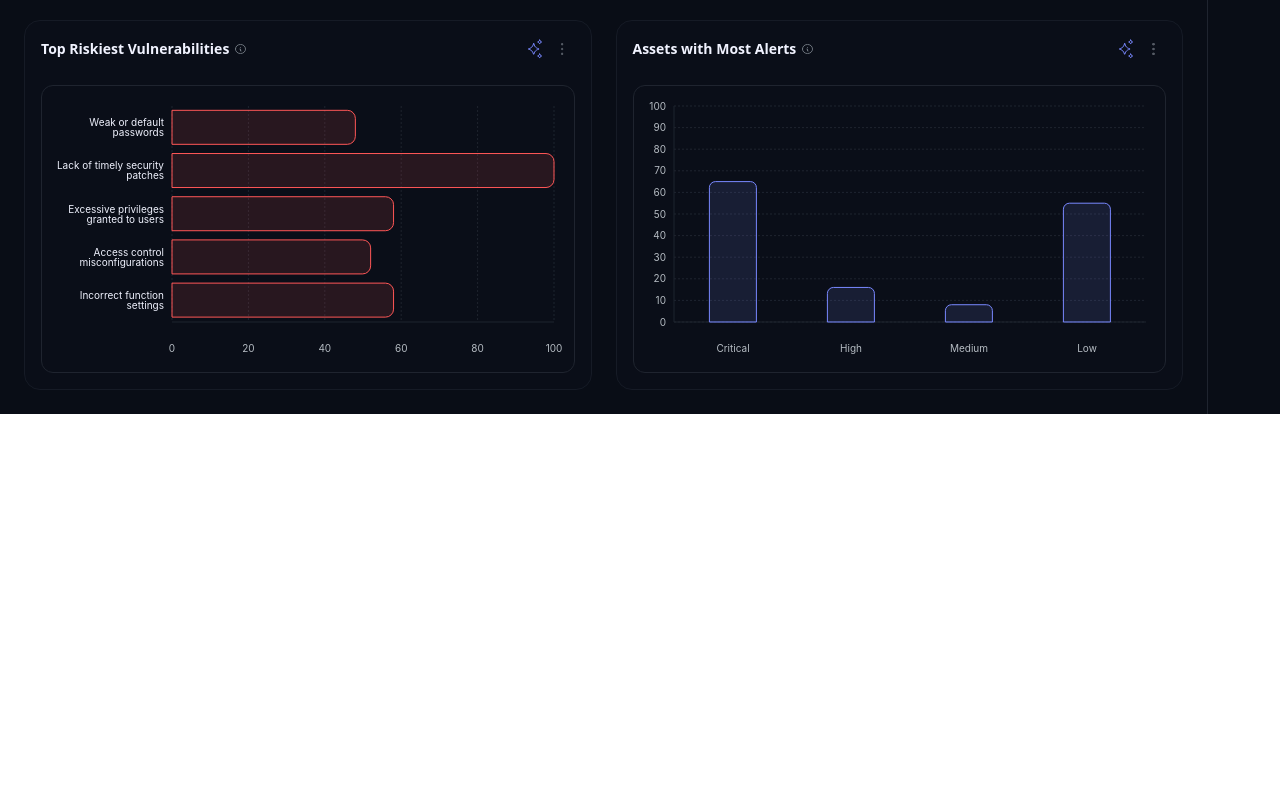
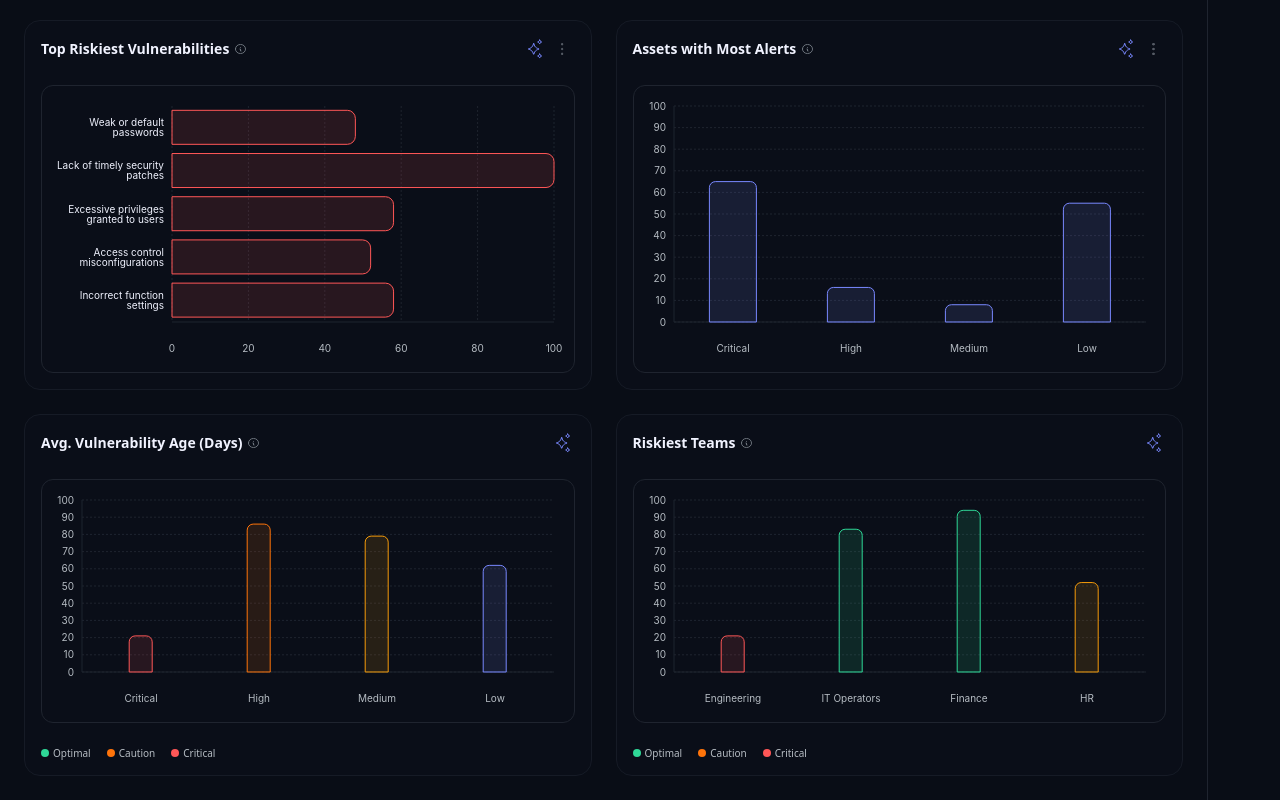
Before and after one commit to abdulmajeed33/react-trial, a React (Vite) app: page / in a window 1280 px wide. Shown: the part 2028-2828 px from the top of the page. Before the commit the page ends 2442 px from the top, so only its background shows below. Built offline with nearby package versions, Linux system fonts and the light colour scheme; a web font is replaced by a local one.

Commit message:
Add AvgVulnerabilityAgeChart and RiskiestTeamsChart components to MainContent for enhanced dashboard insights. Integrate VerticalBarChart for consistent chart rendering and maintainability.

```diff
--- /dev/null
+++ b/src/components/charts/AvgVulnerabilityAgeChart.tsx
@@ -0,0 +1,49 @@
+import VerticalBarChart from './common/VerticalBarChart';
+import type { BarChartData, LegendData } from './common/VerticalBarChart';
+
+export interface AvgVulnerabilityAgeChartProps {
+  onRemoveWidget?: () => void;
+  onExportData?: () => void;
+  onSettings?: () => void;
+  onMagicClick?: () => void;
+}
+
+export default function AvgVulnerabilityAgeChart({
+  onRemoveWidget,
+  onExportData,
+  onSettings,
+  onMagicClick,
+}: AvgVulnerabilityAgeChartProps) {
+
+  // Data based on Figma design - bar heights relative to 100% scale
+  const data: BarChartData[] = [
+    { name: "Critical", value: 21, color: "#FF5757" }, // ~39px height from 188px total
+    { name: "High", value: 86, color: "#FF740A" }, // ~162px height from 188px total
+    { name: "Medium", value: 79, color: "#F59C0B" }, // ~149px height from 188px total
+    { name: "Low", value: 62, color: "#7988FF" }, // ~117px height from 188px total
+  ];
+
+  // Legend items matching Figma colors
+  const legendItems: LegendData[] = [
+    { color: "#2FD897", label: "Optimal" },
+    { color: "#FF740A", label: "Caution" },
+    { color: "#FF5757", label: "Critical" }
+  ];
+
+  return (
+    <VerticalBarChart
+      title="Avg. Vulnerability Age (Days)"
+      data={data}
+      valueUnit=""
+      valueLabel="Avg. Age"
+      height={244}
+      barCategoryGap="40%"
+      showLegend={true}
+      legendItems={legendItems}
+      onRemoveWidget={onRemoveWidget}
+      onExportData={onExportData}
+      onSettings={onSettings}
+      onMagicClick={onMagicClick}
+    />
+  );
+}
--- /dev/null
+++ b/src/components/charts/RiskiestTeamsChart.tsx
@@ -0,0 +1,49 @@
+import VerticalBarChart from './common/VerticalBarChart';
+import type { BarChartData, LegendData } from './common/VerticalBarChart';
+
+export interface RiskiestTeamsChartProps {
+  onRemoveWidget?: () => void;
+  onExportData?: () => void;
+  onSettings?: () => void;
+  onMagicClick?: () => void;
+}
+
+export default function RiskiestTeamsChart({
+  onRemoveWidget,
+  onExportData,
+  onSettings,
+  onMagicClick,
+}: RiskiestTeamsChartProps) {
+
+  // Data based on Figma design - bar heights relative to 100% scale
+  const data: BarChartData[] = [
+    { name: "Engineering", value: 21, color: "#FF5757" }, // ~39px height from 188px total
+    { name: "IT Operators", value: 83, color: "#2FD897" }, // ~156px height from 188px total
+    { name: "Finance", value: 94, color: "#2FD897" }, // ~176px height from 188px total
+    { name: "HR", value: 52, color: "#F59C0B" }, // ~98px height from 188px total
+  ];
+
+  // Legend items matching Figma colors
+  const legendItems: LegendData[] = [
+    { color: "#2FD897", label: "Optimal" },
+    { color: "#FF740A", label: "Caution" },
+    { color: "#FF5757", label: "Critical" }
+  ];
+
+  return (
+    <VerticalBarChart
+      title="Riskiest Teams"
+      data={data}
+      valueUnit="%"
+      valueLabel="Risk Score"
+      height={244}
+      barCategoryGap="40%"
+      showLegend={true}
+      legendItems={legendItems}
+      onRemoveWidget={onRemoveWidget}
+      onExportData={onExportData}
+      onSettings={onSettings}
+      onMagicClick={onMagicClick}
+    />
+  );
+}
--- a/src/components/dashboard/MainContent.tsx
+++ b/src/components/dashboard/MainContent.tsx
@@ -9,6 +9,8 @@ import SecurityAwarenessLineChart from '../charts/SecurityAwarenessLineChart';
 import PhishingStatsChart from '../charts/PhishingStatsChart';
 import TopRiskiestVulnerabilitiesChart from '../charts/TopRiskiestVulnerabilitiesChart';
 import AssetsChart from '../charts/AssetsChart';
+import AvgVulnerabilityAgeChart from '../charts/AvgVulnerabilityAgeChart';
+import RiskiestTeamsChart from '../charts/RiskiestTeamsChart';
 
 export function MainContent() {
   return (
@@ -67,6 +69,16 @@ export function MainContent() {
           <AssetsChart />
         </div>
       </div>
+
+      {/* Seventh Row - Avg. Vulnerability Age */}
+      <div className="grid grid-cols-12 gap-6">
+        <div className="col-span-12 lg:col-span-6">
+          <AvgVulnerabilityAgeChart />
+        </div>
+        <div className="col-span-12 lg:col-span-6">
+          <RiskiestTeamsChart />
+        </div>
+      </div>
     </div>
   );
 }
```
